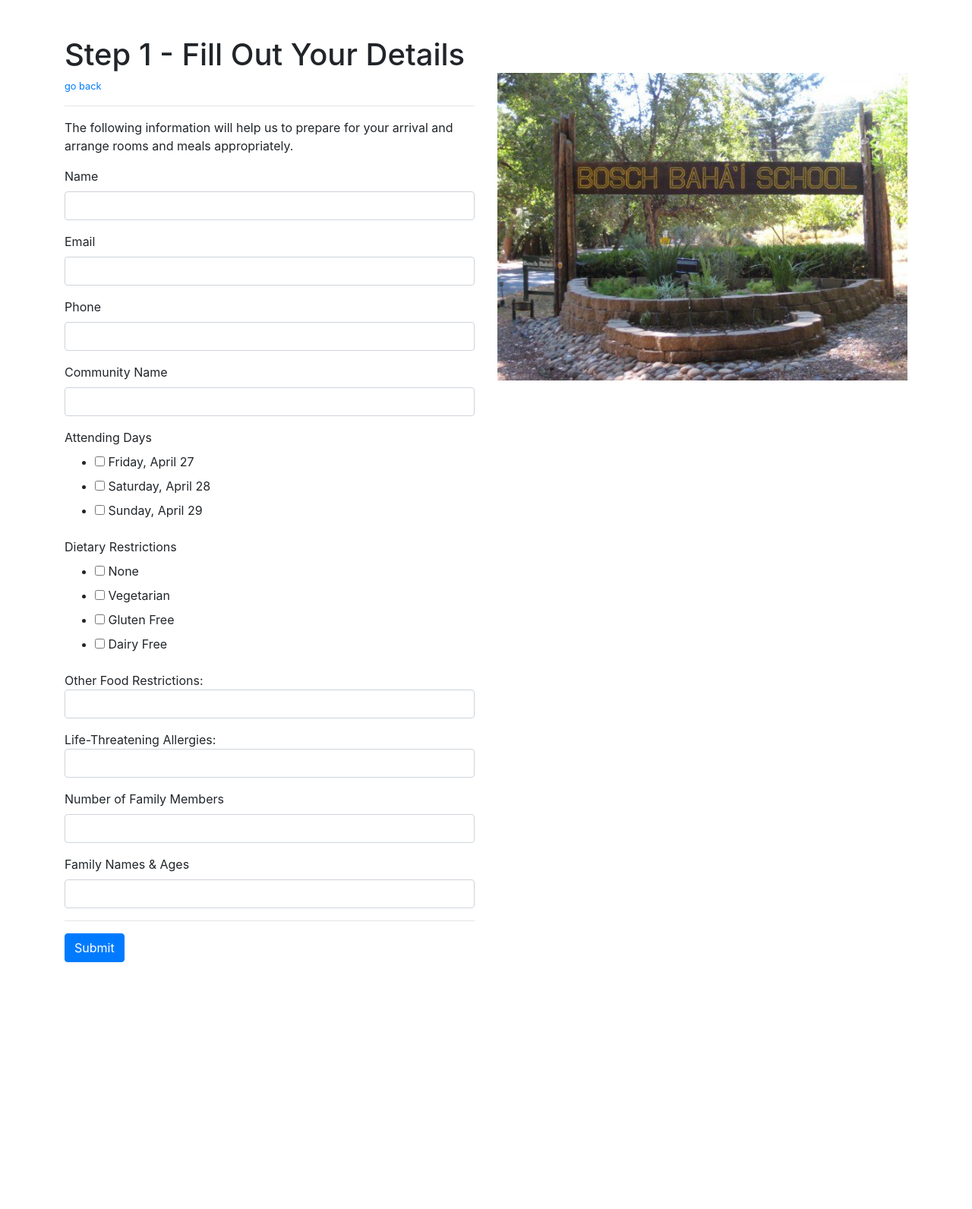
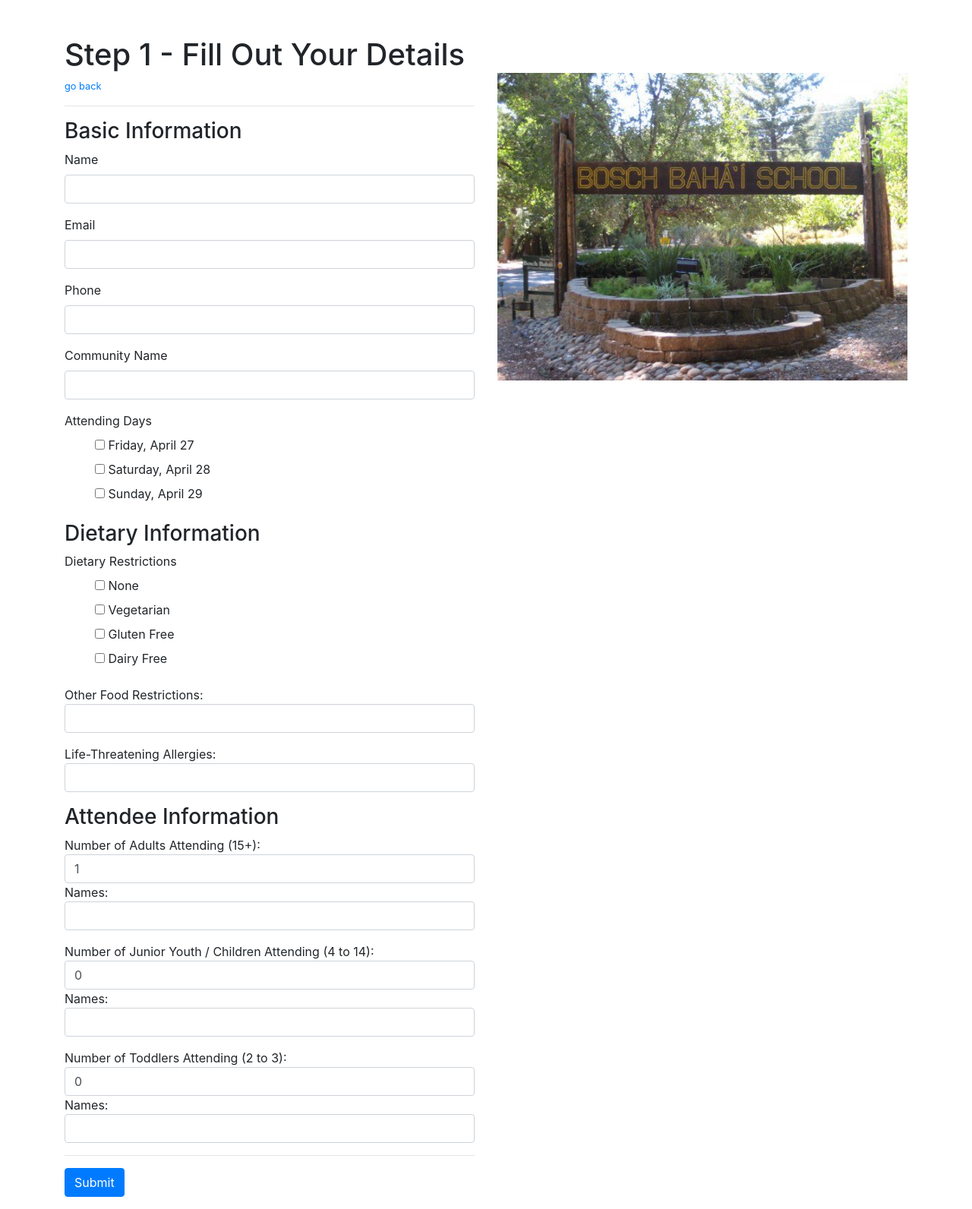
Before and after one commit to jamesktan/registration_tool, a Flask app: page /step1 in a window 1280 px wide. Shown: the whole page at 76% size. Before the commit the page ends 1267 px from the top, so only its background shows below. Run offline with Flask 2, Linux system fonts and the light colour scheme; some libraries are stand-ins or nearby versions.

Commit message:
cleaned up workflow

```diff
--- a/app.py
+++ b/app.py
@@ -18,8 +18,6 @@ stripe.api_key = "sk_test_4RfmxtTrHP0R0mebD2aCtlmj"
 gc = pygsheets.authorize(service_file='client_secret.json')
 sh = gc.open('Paid Signups')
 wks = sh[0]
-
-
 
 
 @app.route("/",methods=['GET', 'POST'])
@@ -66,48 +64,68 @@ def step1():
 		values_list.append(dietary_other)
 		food_allergies = form.food_allergies.data
 		values_list.append(food_allergies)
-		number_family = form.number_of_family.data
-		values_list.append(number_family)
-		family_details = form.family_details.data
-		values_list.append(family_details)
+
+
+		number_adults = form.number_of_adults.data
+		names_adults = form.names_of_adults.data
+
+		number_jy = form.number_of_jy.data
+		names_jy = form.names_of_jy.data
+
+		number_toddler = form.number_of_children.data
+		names_toddler = form.names_of_children.data
+
+		values_list.append(number_adults)
+		values_list.append(names_adults)
+		values_list.append(number_jy)
+		values_list.append(names_jy)
+		values_list.append(number_toddler)
+		values_list.append(names_toddler)
+
+		if len(wks.get_all_values()) > max_users :
+			values_list.append("waitlist")
+		else:
+			values_list.append("registered")
 
 		wks.insert_rows(row=1, number=1, values=values_list)
 
+
+		# Calculate Cost
+		total = (148 * int(number_adults)) + (78 * int(number_jy)) + (48*int(number_toddler))
+		total_cents = total * 100
+
 		if len(wks.get_all_values()) > max_users :
-			return redirect(url_for('waitlist',number_family=number_family, token=token))
+			return redirect(url_for('waitlist'))
 		else:
-			return redirect(url_for('step2',number_family=number_family, token=token))
+			return redirect(url_for('step2',total=total_cents, token=token))
 
 	return render_template("step1.html", form=form)
 
-@app.route("/step2/<number_family>/<token>", methods=['GET','POST'])
-def step2(number_family,token):
+@app.route("/step2/<total>/<token>", methods=['GET','POST'])
+def step2(total,token):
 	if request.method == 'GET':
-		count = int(number_family)
-		return render_template("step2.html", count=count, token=token)
+		return render_template("step2.html", total=total, token=token)
 	if request.method == 'POST':
 
 		user_token = request.form.get('user_token')
-		user_count = int(request.form.get('user_count'))
+		user_total = int(request.form.get('user_total'))
 
 		token = request.form['stripeToken'] # Using Flask
 
 		# # Charge the user's card:
 		charge = stripe.Charge.create(
-			amount=167*100*user_count,
+			amount=user_total,
 			currency="usd",
 			description=user_token + " Charged",
 			source=token,
 		)
 
-		# Updarte the spreadsheet with the charge token and amount
-		amount = 167.0*100*user_count
-
+		# Update the spreadsheet with the charge token and amount
 		cell = wks.find(user_token)[0]
 		row = cell.row
-		cell_amount_id = "M" + str(row)
-		cell_token_id = "N" + str(row)
-		wks.update_cell(cell_amount_id,amount)
+		cell_amount_id = "R" + str(row)
+		cell_token_id = "S" + str(row)
+		wks.update_cell(cell_amount_id,user_total)
 		print(charge.id)
 		wks.update_cell(cell_token_id,charge.id)
 
--- a/forms.py
+++ b/forms.py
@@ -23,5 +23,12 @@ class RegistrationForm(FlaskForm):
 		option_widget=CheckboxInput(),widget=ListWidget(prefix_label=False))
 	dietary_other = StringField("Other Dietary")
 	food_allergies = StringField("Food Allergies")
-	number_of_family = IntegerField("Number of Family Members", validators=[DataRequired()])
-	family_details = StringField("Family Names & Ages")
+
+	number_of_adults = IntegerField("Number of Adults Attending", validators=[DataRequired()])
+	names_of_adults = StringField("Names of Adults")
+
+	number_of_children = IntegerField("Number of Children Attending", validators=[DataRequired()])
+	names_of_children = StringField("Names of Children")
+
+	number_of_jy = IntegerField("Number of Youth Attending", validators=[DataRequired()])
+	names_of_jy = StringField("Names of JY")
--- a/templates/step1.html
+++ b/templates/step1.html
@@ -6,6 +6,12 @@
 	<script src="https://cdnjs.cloudflare.com/ajax/libs/popper.js/1.12.9/umd/popper.min.js" integrity="sha384-ApNbgh9B+Y1QKtv3Rn7W3mgPxhU9K/ScQsAP7hUibX39j7fakFPskvXusvfa0b4Q" crossorigin="anonymous"></script>
 	<script src="https://maxcdn.bootstrapcdn.com/bootstrap/4.0.0/js/bootstrap.min.js" integrity="sha384-JZR6Spejh4U02d8jOt6vLEHfe/JQGiRRSQQxSfFWpi1MquVdAyjUar5+76PVCmYl" crossorigin="anonymous"></script>
 
+	<style type="text/css">
+		ul {
+  			list-style-type: none;
+		}
+
+	</style>
 </head>
 <body>
 <br>
@@ -30,13 +36,11 @@
 			<h1>Step 1 - Fill Out Your Details</h1>
 			<small><a href='/'>go back</a></small>
 			<hr>
-			<p>
-				The following information will help us to prepare for your arrival and arrange rooms and meals appropriately.
-			</p>
 
 
 			<form action="/step1" method="POST">
 
+				<h3>Basic Information</h3>
 				<div class="form-group">
 					{{ form.name.label() }}
 					{{ form.name(class="form-control") }}
@@ -62,6 +66,8 @@
 					{{ form.days }}
 				</div>
 
+				<h3>Dietary Information</h3>
+
 				<div class='form-group'>
 				{{ form.dietary.label }}
 				{{ form.dietary }}
@@ -75,16 +81,31 @@
 				Life-Threatening Allergies: {{ form.food_allergies(class='form-control') }}
 				</div>
 
+				<h3>Attendee Information</h3>
+
 				<div class='form-group'>
-					{{form.number_of_family.label}}
-					{{form.number_of_family(class="form-control")}}
+					Number of Adults Attending (15+):
+					{{form.number_of_adults(class="form-control", value=1)}}
+					Names:
+					{{form.names_of_adults(class="form-control")}}
+				</div>
+
+				<div class='form-group'>
+					Number of Junior Youth / Children Attending (4 to 14):
+					{{form.number_of_jy(class="form-control", value=0)}}
+					Names:
+					{{form.names_of_jy(class="form-control")}}
+				</div>
+
+				<div class='form-group'>
+					Number of Toddlers Attending (2 to 3):
+					{{form.number_of_children(class="form-control", value=0)}}
+					Names:
+					{{form.names_of_children(class="form-control")}}
+
 				</div>
 
 
-				<div class='form-group'>
-					{{form.family_details.label}}
-					{{form.family_details(class="form-control")}}
-				</div>
 
 		  		{{ form.csrf_token }}
 
```
Also changed, not shown: templates/index.html (+9 -3 lines), templates/step2.html (+4 -5 lines), 1 other file.
